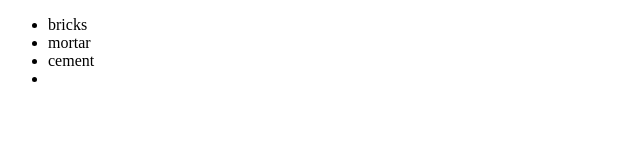
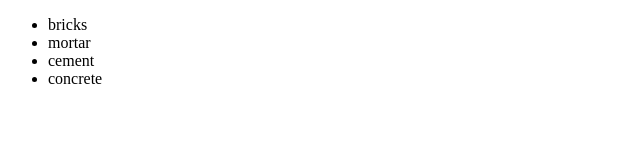
Before and after one commit to olumideomololu/git-Test, a plain HTML site: page index.html in a window 1280 px wide. Shown: the full height of the page, 0-640 px from the left. Drawn offline with Linux system fonts and the light colour scheme.

Commit message:
added new item

```diff
--- a/index.html
+++ b/index.html
@@ -9,7 +9,7 @@
 		<li>bricks</li>
 		<li>mortar</li>
 		<li>cement</li>
-		<li></li>
+		<li>concrete</li>
 	</ul>
 </div>
 </body>
```
